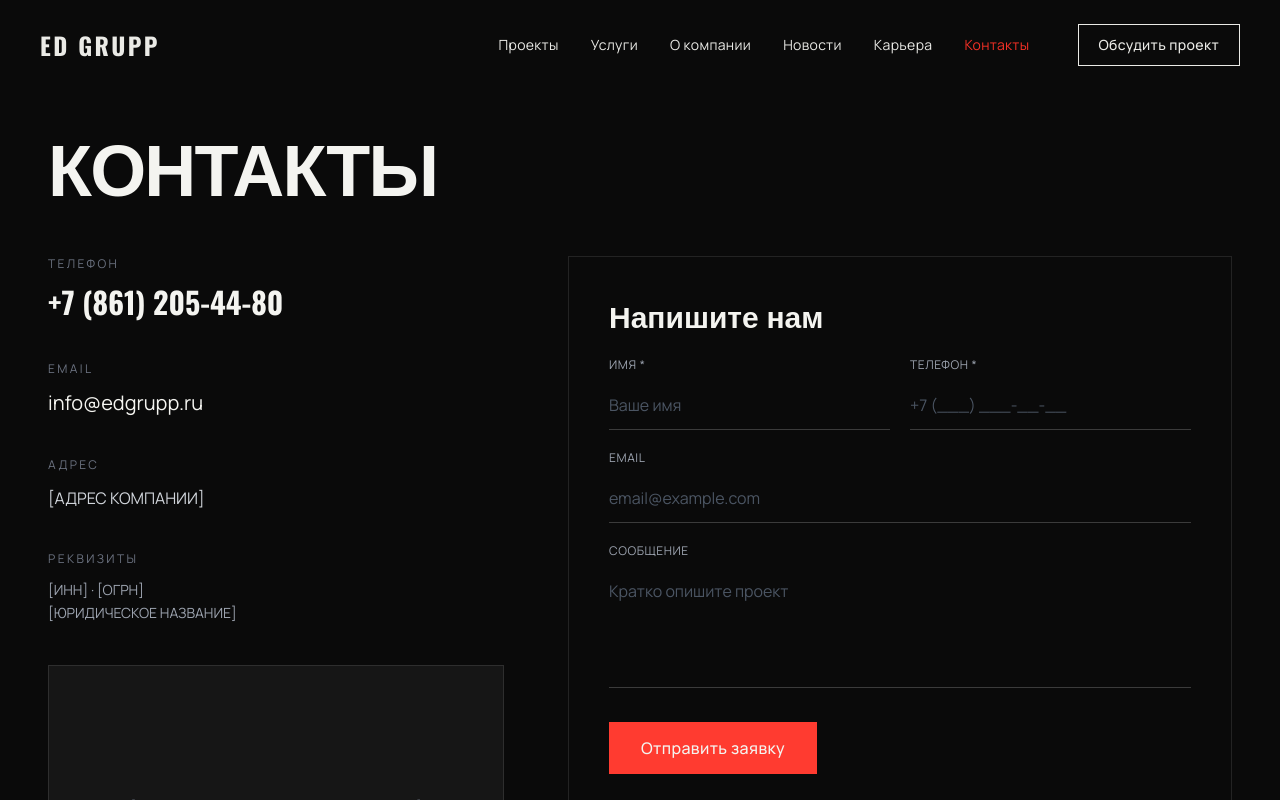
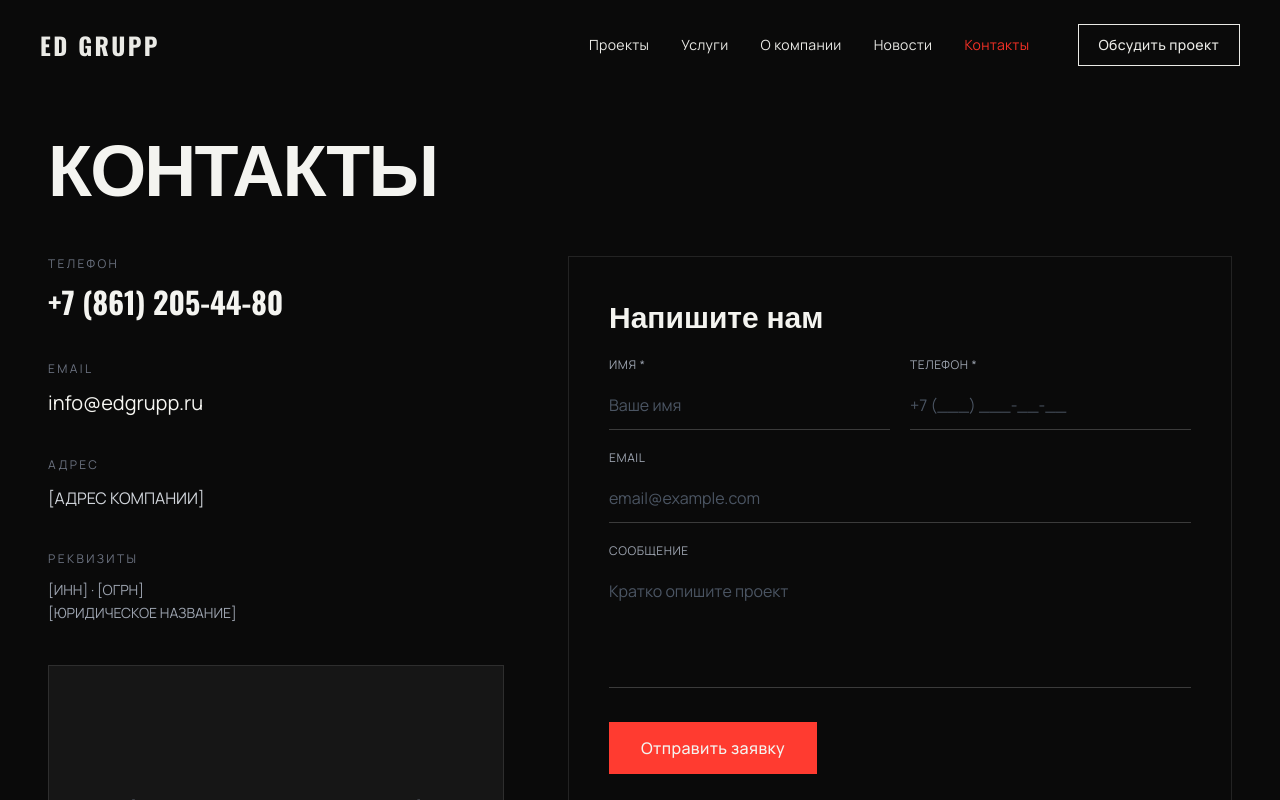
Before and after one commit to Pugmeister/ed-grupp, a React (Vite) app: page /contacts in a window 1280 px wide. Shown: the top 800 px of the page. Built offline with nearby package versions, Linux system fonts and the light colour scheme.

Commit message:
chore: remove Career page

```diff
--- a/src/App.jsx
+++ b/src/App.jsx
@@ -10,7 +10,6 @@ import Service from './pages/Service/Service'
 import About from './pages/About/About'
 import News from './pages/News/News'
 import Article from './pages/Article/Article'
-import Career from './pages/Career/Career'
 import Contacts from './pages/Contacts/Contacts'
 import ScrollToTop from './components/ScrollToTop'
 
--- a/src/components/Footer/Footer.jsx
+++ b/src/components/Footer/Footer.jsx
@@ -5,7 +5,6 @@ const footerLinks = [
   { to: '/services', label: 'Услуги' },
   { to: '/about', label: 'О компании' },
   { to: '/news', label: 'Новости' },
-  { to: '/career', label: 'Карьера' },
   { to: '/contacts', label: 'Контакты' },
 ]
 
--- a/src/components/Header/Header.jsx
+++ b/src/components/Header/Header.jsx
@@ -6,7 +6,6 @@ const navItems = [
   { to: '/services', label: 'Услуги' },
   { to: '/about', label: 'О компании' },
   { to: '/news', label: 'Новости' },
-  { to: '/career', label: 'Карьера' },
   { to: '/contacts', label: 'Контакты' },
 ]
 
```
